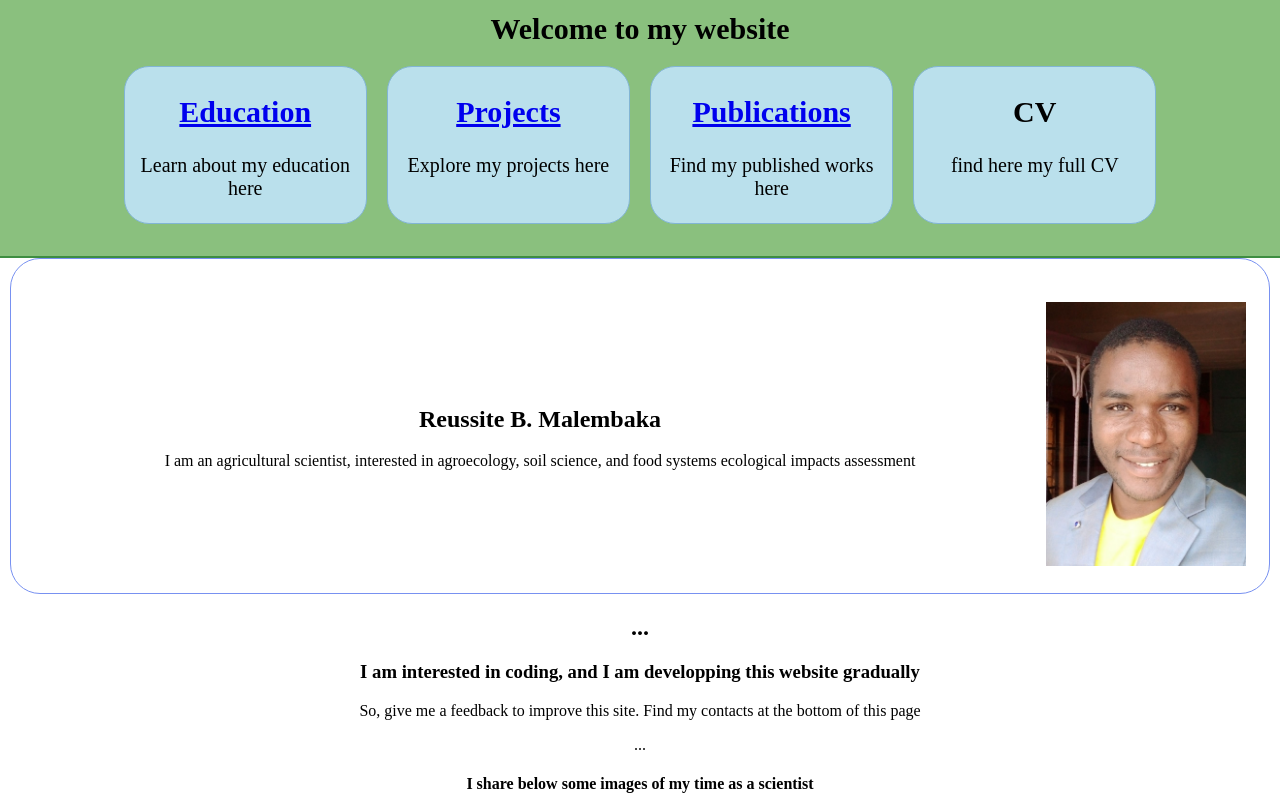
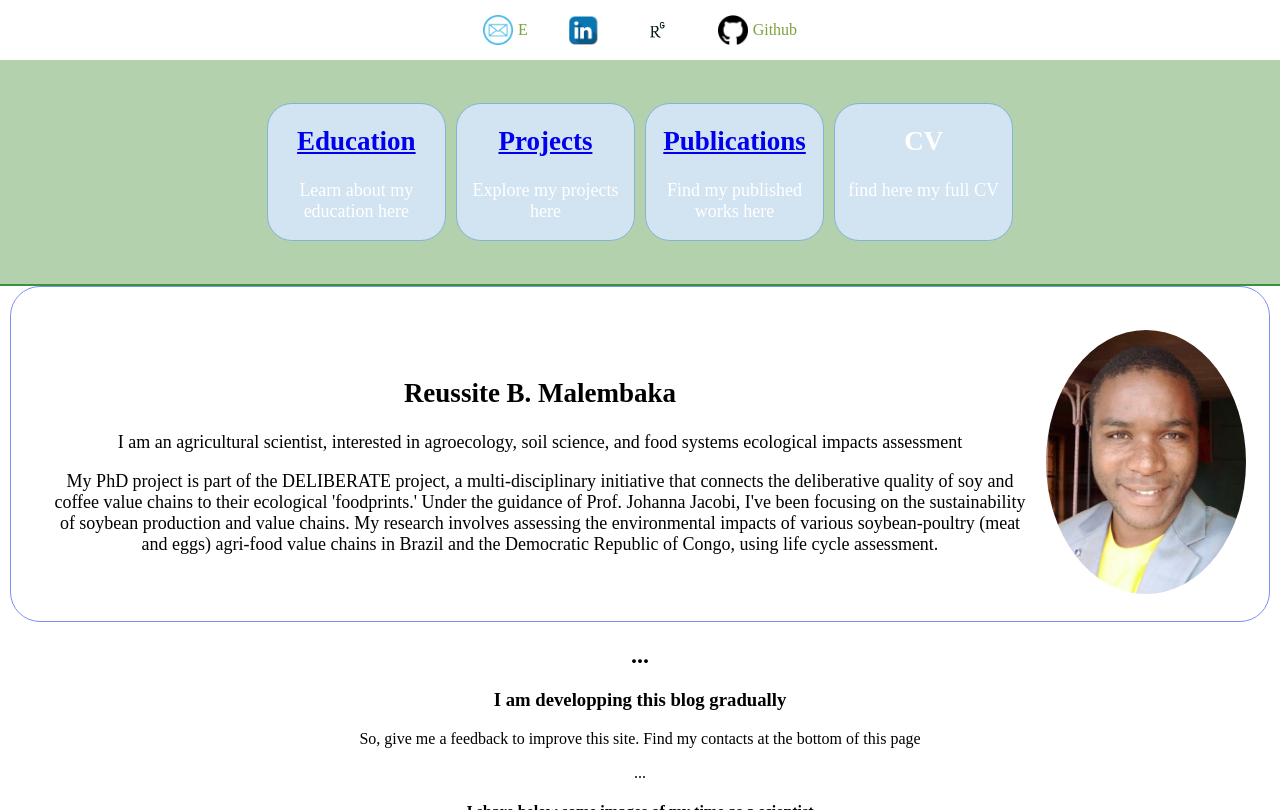
Before and after one commit to reussitemalembaka/reussitemalembaka.github.io, a Jekyll site: the page index.html, which Jekyll copies as it is, in a window 1280 px wide, cut to the strip 0-810 px from the top of the page. Built offline with Jekyll 4.4.1, drawn with Linux system fonts in a browser that asks for light colours; some of the changed text lies outside the part shown.

Commit message:
updates on styles and circular image

```diff
--- a/index.html
+++ b/index.html
@@ -10,10 +10,29 @@
 </head>
 
 <body>
+  <section>
+    <nav>
+      <div class="social-links">
+        <a href="mailto:rbugale@ethz.ch">
+          <img src="email_icon.png" alt="" width="30"> E
+        </a>
+        <a href="https://www.linkedin.com/in/r%C3%A9ussite-malembaka-561a89104/" target="_blank">
+          <img src="linkedin-icon.png" alt="" width="30">
+        </a>
+        <a href="https://www.researchgate.net/profile/Reussite-B-Malembaka" target="_blank">
+          <img src="researchgate-logo.png" alt="logo" width="30">
+        </a>
+        <a href="https://github.com/rbugale" target="_blank">
+          <img src="github-logo.png" alt="logo" width="30"> Github
+        </a>
+      </div>
+    </nav>
+  </section>
+
    <section>
     <div class="header">
       <div class="center">
-         <h1>Welcome to my website</h1>
+         <!-- <h1>Welcome to my website</h1> -->
       </div>
       <div class="container">
          <div class="box">
@@ -43,9 +62,18 @@
             <h1>Reussite B. Malembaka</h1>
             <p>I am an agricultural scientist, interested in agroecology, soil science,
                and food systems ecological impacts assessment</p>
+            <p>My PhD project is part of the DELIBERATE project, a multi-disciplinary
+              initiative that connects the deliberative quality of soy and coffee value chains
+              to their ecological 'foodprints.' Under the guidance of Prof. Johanna Jacobi,
+              I've been focusing on the sustainability of soybean production and value chains.
+              My research involves assessing the environmental impacts of various soybean-poultry
+              (meat and eggs) agri-food value chains in Brazil and the Democratic Republic of Congo,
+               using life cycle assessment.
+
+            </p>
           </div>
          <div class="profile-picture">
-            <img src="profile picture1.jpg" alt="Reussite's Profile Picture">
+            <img id="circularImage" src="profile picture1.jpg" alt="Reussite's Profile Picture">
          </div>
        </div>
       </div>
@@ -54,7 +82,7 @@
 <section>
   <div class="center">
     <h1>...</h1>
-    <h3>I am interested in coding, and I am developping this website gradually</h3>
+    <h3>I am developping this blog gradually</h3>
     <p> So, give me a feedback to improve this site. Find my contacts at the bottom of this page</p>
     <p> ...</p>
     <h4>I share below some images of my time as a scientist</h4>
--- a/styles.css
+++ b/styles.css
@@ -1,11 +1,16 @@
+nav {
+  display: block; /* Ensure the nav element is displayed as a block */
+  margin-top: 15px;
+  margin-bottom: 15px; /* Adjust the space as needed */
+}
 
 /* CSS code for a styled header */
 .header {
-    background-color: #8ac07e; /* Background color of the header */
-    color: black;             /* Text color of the header */
-    padding: 12px;            /* Padding inside the header */
+    background-color: #b2d1ac; /* Background color of the header */
+    color: rgb(255, 255, 255);             /* Text color of the header */
+    padding: 3px;            /* Padding inside the header */
     text-align: center;       /* Centering the text inside the header */
-    font-size: 20px;          /* Font size of the header text */
+    font-size: 18px;          /* Font size of the header text */
     margin: 0;                /* No margin around the header */
     border-bottom: 2px solid #3e8e41; /* Optional: Add a bottom border to the header */
 }
@@ -25,17 +30,17 @@
 .container {
   display: flex;
   justify-content: center;
-  padding: 20px; /* Add some padding for spacing */
+  padding: 40px; /* Add some padding for spacing */
 }
 
 /* CSS for individual boxes within the container */
 .box {
-  width: 20%; /* Adjust as needed */
+  width: 15%; /* Adjust as needed */
   text-align: center;   /* Center text horizontally */
-  padding: 3px;   /* Add padding inside each box */
+  padding: 0px;   /* Add padding inside each box */
   border: 1px solid rgb(130, 181, 212); /* Blue border for better visibility */
-  margin: 0 10px; /* Add some margin between boxes */
-  background-color: rgb(186, 224, 236);   /* Blue background */
+  margin: 0 5px; /* Add some margin between boxes */
+  background-color: rgb(210, 227, 241);   /* Blue background */
   word-wrap: break-word; /* Ensure long words break and stay within the box */
   overflow-wrap: break-word; /* Ensure long words break and stay within the box */
   box-sizing: border-box; /*  Include padding and border in the element's total width and height  */
@@ -61,6 +66,7 @@ body {
 .profile-description {
   flex: 1;
   padding-right: 20px;
+  font-size: 18px;
 }
 
 .profile-box {
@@ -85,13 +91,24 @@ body {
   height: auto;
   margin-left: auto;
   margin-right: auto; /* Centering the image horizontally */
+  border-radius: 30%;
 }
 
 .profile-picture img {
   width: 100%;
   height: 100%;
   object-fit: cover;
+  border-radius: 50%;
 }
+
+.circularImage {
+   border-radius: 50%;
+}
+
+ .listed-element { /*for elements listed in the publications or projects pages */
+  margin-bottom: 20px; /* Adjust the value as needed */
+  font-size: 17px;
+  }
 
 /* Styles for tablets */
 @media (max-width: 768px) {
```
Also changed, not shown: other parts of index.html (+1 -1 lines), projects.html (+17 -2 lines), publications.html (+40 -9 lines).
